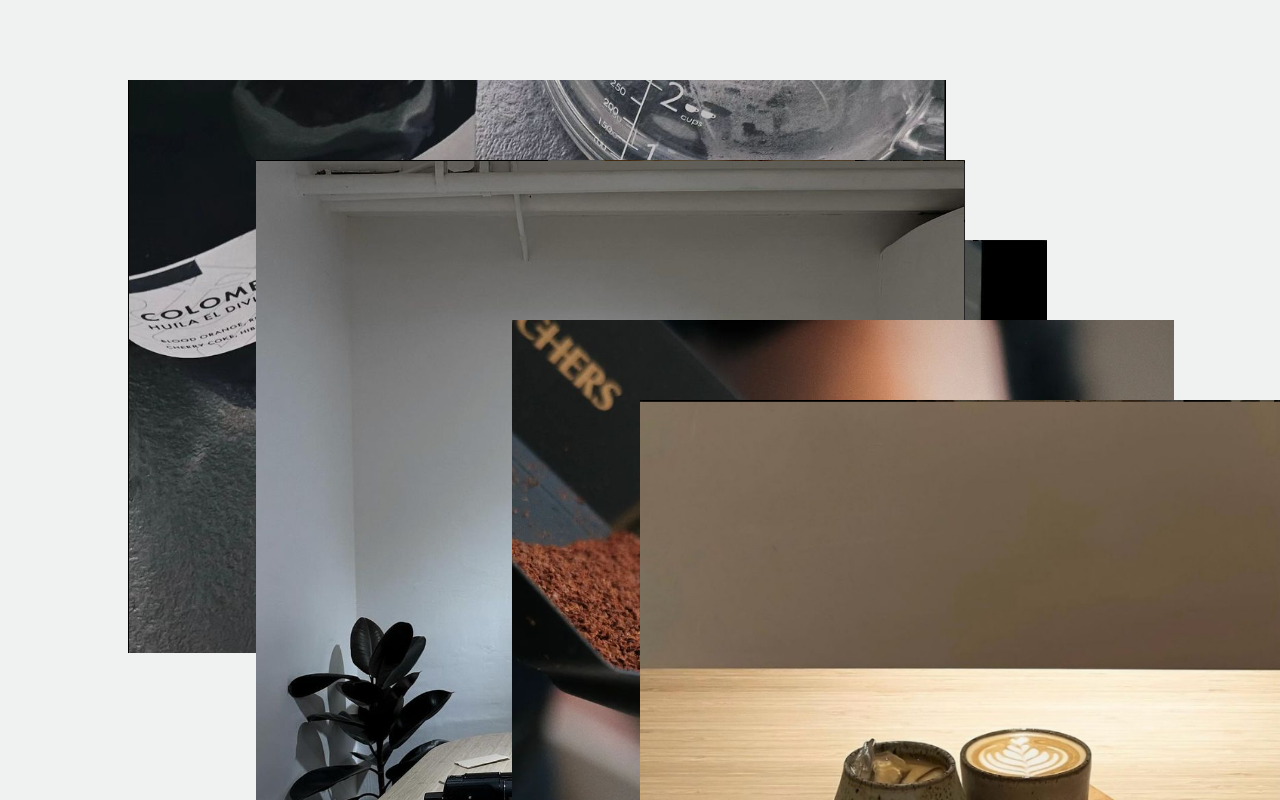
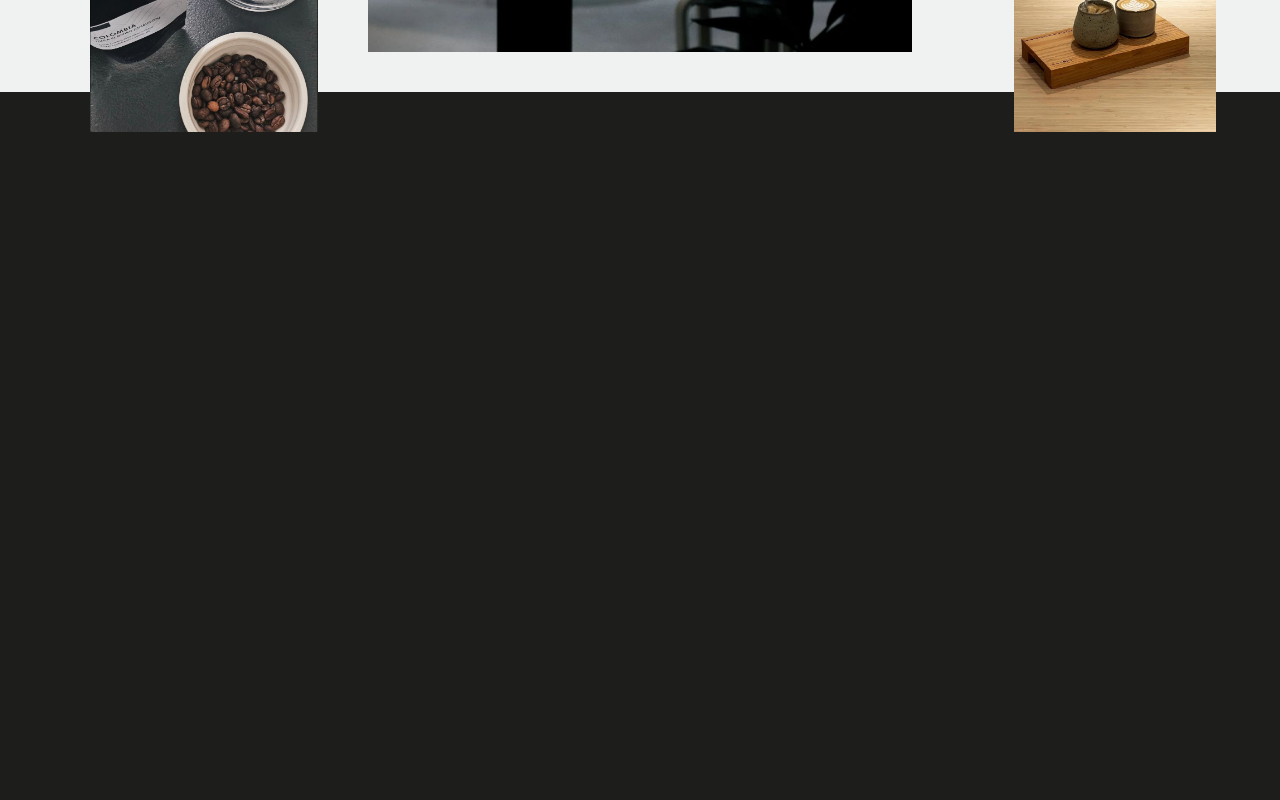
Before and after one commit to Bancantcode/satori-nextjs, a Next.js app: page / in a window 1280 px wide. Shown: the part 1508-2308 px from the top of the page. Built offline with nearby package versions, Linux system fonts and the light colour scheme.

Commit message:
all viewport for feature component

```diff
--- a/src/app/globals.css
+++ b/src/app/globals.css
@@ -13,5 +13,15 @@
   margin: 0;
   padding: 0;
   background-color: #F0F2F1;
-  /* box-sizing: border-box; */
 }
+
+/* SCROLL BAR */
+::-webkit-scrollbar {
+  width: 0.4rem;
+  background: #1D1D1B;
+}
+
+::-webkit-scrollbar-thumb {
+  background: #F0F2F1;
+  border-radius: .3rem;
+}
--- a/src/app/page.js
+++ b/src/app/page.js
@@ -35,8 +35,8 @@
 
     <Landing />
     {/* <LandingVideo /> */}
+    <Feature />
     <About />
-    <Feature />
     </main>
   );
 }
--- a/src/components/About/index.jsx
+++ b/src/components/About/index.jsx
@@ -29,7 +29,7 @@
                     start: "top bottom",
                     end: "-=300",
                     scrub: true,
-                    markers: true,
+                    // markers: true,
                 }
             });
 
--- a/src/components/Feature/index.jsx
+++ b/src/components/Feature/index.jsx
@@ -30,11 +30,11 @@
                 }
             });
 
-            tl.to(imagesRef.current[0], { x: -40, y: 30 }, 0);
-            tl.to(imagesRef.current[1], { x: -35, y: -20 }, 0);
-            tl.to(imagesRef.current[2], { y: 30 }, 0);
-            tl.to(imagesRef.current[3], { x: 30, y: -10 }, 0);
-            tl.to(imagesRef.current[4], { x: 50, y: 45 }, 0);
+            tl.to(imagesRef.current[0], { x: -60, y: 40 }, 0);
+            tl.to(imagesRef.current[1], { x: -55, y: 40 }, 0);
+            tl.to(imagesRef.current[2], { y: 50 }, 0);
+            tl.to(imagesRef.current[3], { x: 50, y: 50 }, 0);
+            tl.to(imagesRef.current[4], { x: 60, y: 75 }, 0);
         });
 
         return () => context.revert();
--- a/src/components/Feature/style.module.scss
+++ b/src/components/Feature/style.module.scss
@@ -27,7 +27,10 @@
 @media only screen and (max-width: 767px) {
     .container {
         .images {
+            background-color: blue;
+
             .image__container {
+
                 &:nth-of-type(1) {
                     height: 10vh;
                     top: calc(100vh - 28vh);
@@ -83,7 +86,7 @@
 
                 &:nth-of-type(3) {
                     height: calc(100vh - 25vh);
-                    width: calc(100vw - 30vw);
+                    width: auto;
                 }
 
                 &:nth-of-type(4) {
@@ -103,45 +106,77 @@
 }
 
 // Desktop
-@media only screen and (min-width: 1025px) {
+@media only screen and (min-width: 1025px) and (max-width: 1536px) {
     .container {
         .images {
+
             .image__container {
-                // &:nth-of-type(1) {
-                //     height: calc(100vh - 80vh);
-                //     top: calc(100vh - 15vh);
-                //     left: calc(100vw - 83vw);
-                // }
+                &:nth-of-type(1) {
+                    height: calc(100vh - 80vh);
+                    top: calc(100vh - 15vh);
+                    left: calc(100vw - 93vw);
+                }
 
-                // &:nth-of-type(2) {
-                //     height: calc(100vh - 65vh);
-                //     top: calc(100vh - 80vh);
-                //     left: calc(100vw - 87vw);
-                // }
+                &:nth-of-type(2) {
+                    height: calc(100vh - 65vh);
+                    top: calc(100vh - 80vh);
+                    left: calc(100vw - 115vw);
+                }
 
-                // &:nth-of-type(3) {
-                //     height: calc(100vh - 30vh);
-                //     width: calc(100vw - 25vw);
-                //     width: auto;
-                // }
+                &:nth-of-type(3) {
+                    height: calc(100vh - 10vh);
+                    width: auto;
+                }
 
-                // &:nth-of-type(4) {
-                //     height: calc(100vh - 65vh);
-                //     top: calc(100vh - 90vh);
-                //     right: calc(100vw - 90vw);
-                // }
+                &:nth-of-type(4) {
+                    height: calc(100vh - 65vh);
+                    top: calc(100vh - 90vh);
+                    right: calc(100vw - 112vw);
+                }
 
-                // &:nth-of-type(5) {
-                //     height: calc(100vh - 75vh);
-                //     top: calc(100vh - 25vh);
-                //     right: calc(100vw - 78vw);
-                // }
-                &:nth-of-type(1) { z-index: 2; top: 10%; left: 10%; }
-                &:nth-of-type(2) { z-index: 2; top: 20%; left: 20%; }
-                &:nth-of-type(3) { z-index: 1; top: 30%; left: 30%; }
-                &:nth-of-type(4) { z-index: 2; top: 40%; left: 40%; }
-                &:nth-of-type(5) { z-index: 2; top: 50%; left: 50%; }
+                &:nth-of-type(5) {
+                    height: calc(100vh - 70vh);
+                    top: calc(100vh - 25vh);
+                    right: calc(100vw - 95vw);
+                }
             }
         }
     }
 }
+
+@media only screen and (min-width: 1537px) {
+    .container {
+        .images {
+            .image__container {
+                &:nth-of-type(1) {
+                    height: calc(100vh - 80vh);
+                    top: calc(100vh - 15vh);
+                    left: calc(100vw - 80vw);
+                }
+
+                &:nth-of-type(2) {
+                    height: calc(100vh - 65vh);
+                    top: calc(100vh - 80vh);
+                    left: calc(100vw - 88vw);
+                }
+
+                &:nth-of-type(3) {
+                    height: 100vh;
+                    width: auto;
+                }
+
+                &:nth-of-type(4) {
+                    height: calc(100vh - 65vh);
+                    top: calc(100vh - 90vh);
+                    right: calc(100vw - 87vw);
+                }
+
+                &:nth-of-type(5) {
+                    height: calc(100vh - 70vh);
+                    top: calc(100vh - 25vh);
+                    right: calc(100vw - 78vw);
+                }
+            }
+        }
+    }
+}
```
Also changed, not shown: src/components/Landing/style.module.scss (+1 -8 lines), src/app/page.module.scss (line endings or trailing spaces).
